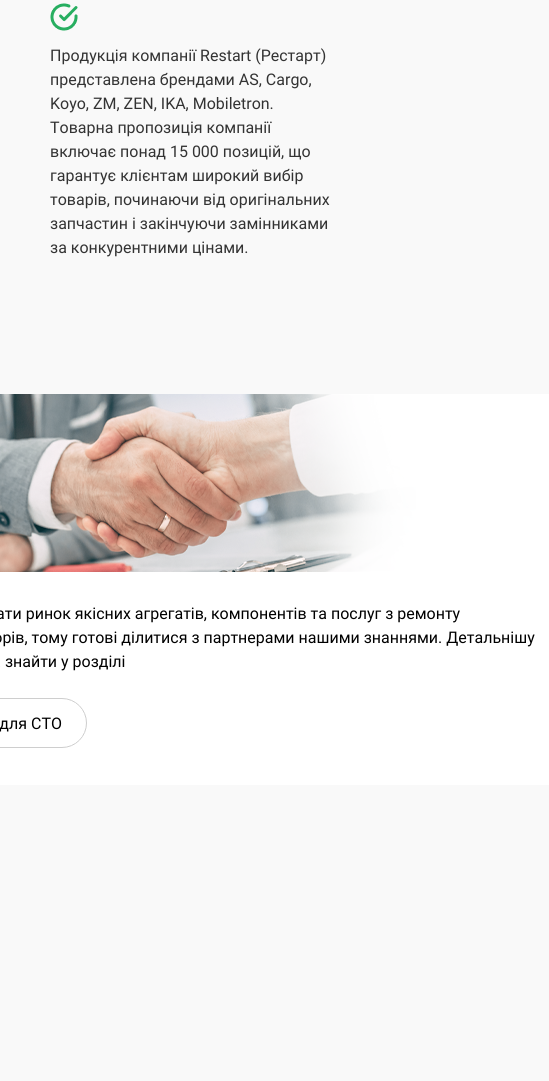
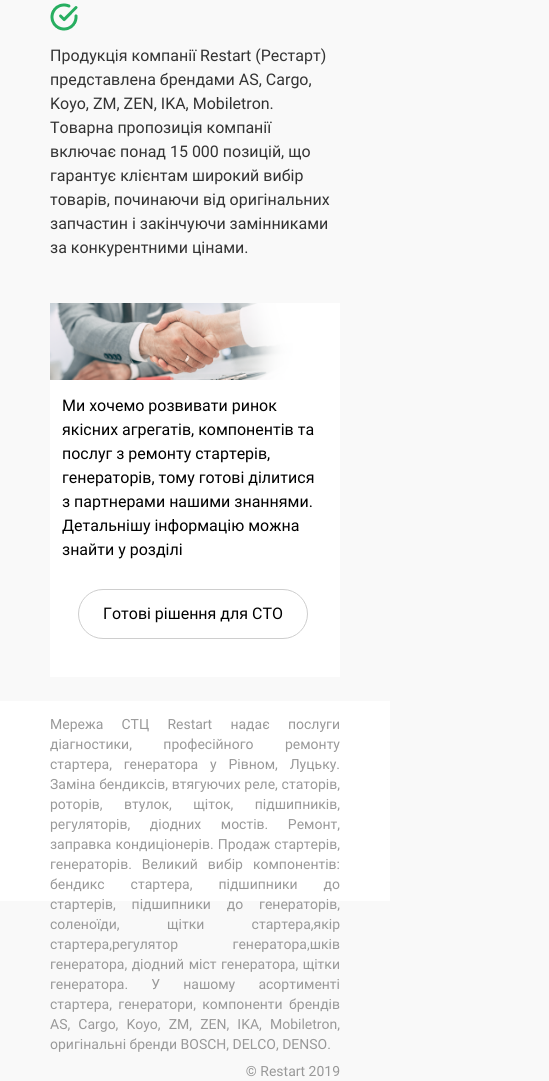
Before and after one commit to danil-jpg/restart, a website: page src/about.html in a window 390 px wide. Shown: the part 2975-4056 px from the top of the page, 549 px wide, since content can reach past the window. Before the commit the page ends 3767 px from the top, so only its background shows below. Drawn offline with nearby package versions, Linux system fonts and the light colour scheme; files that its build step writes are made by us from their sources.

Commit message:
completedadaptaitonsolutionpage mobile,fixedhovbug

```diff
--- a/src/about.html
+++ b/src/about.html
@@ -7,7 +7,7 @@
     <title>About</title>
     <link rel="stylesheet" href="../styles/main.min.css">
   </head>
-  <body>
+  <body class="about-body">
     //= html/_header.html
 
     <main class="about-page">
@@ -156,7 +156,7 @@
     </main>
 
 
-    <!-- //= html/_footer.html -->
+    //= html/_footer.html
     <script src="scripts/main.js" type="module"></script>
   </body>
 </html>
--- a/src/styles/Lmedia.scss
+++ b/src/styles/Lmedia.scss
@@ -1124,9 +1124,17 @@
   .pop-up__descr-block_bottom {
     margin-top: 4px;
   }
+
+  .about-page__bottom-img-btn:hover {
+    transform: translate(16px, 6px);
+  }
 }
 
-@media screen and (max-width: 768px) {
+@media screen and (max-width: 767px) {
+  .about-page__bottom-img-btn:hover {
+    transform: translate(28px, 9px);
+  }
+
   header.header {
     max-width: 290px;
   }
@@ -1486,7 +1494,11 @@
 
   .solution {
     footer {
-      margin-top: 27px;
+      margin-top: 41px;
+    }
+
+    .footer__descr_mobile {
+      margin-top: 13px;
     }
   }
 
@@ -1745,4 +1757,52 @@
       height: 226px;
     }
   }
+
+  .about-page__bottom-img-block {
+    width: 290px;
+    height: 374px;
+    margin-top: 0px;
+  }
+
+  .about-page__bottom-img_wrapper {
+    height: 374px;
+    width: 290px;
+    margin-top: 39px;
+  }
+
+  .about-page__bottom-img_mobile {
+    width: 100%;
+    height: 76.85px;
+  }
+
+  .about-page__bottom-img_descr {
+    width: 264px;
+    height: 168px;
+    font-family: "Roboto";
+    font-style: normal;
+    font-weight: 400;
+    font-size: 16px;
+    line-height: 24px;
+    color: #000000;
+    margin-top: 15px;
+    transform: translate(12px, -1px);
+  }
+
+  .about-page__bottom-img-btn {
+    height: 50px;
+    width: 230px;
+    left: 0px;
+    top: 0px;
+    border-radius: 100px;
+    transform: translate(28px, 9px);
+  }
+
+  body.about-body {
+    footer.footer {
+      margin-top: -33px;
+    }
+  }
+  .footer__descr_mobile {
+    margin-top: 13px;
+  }
 }
```
